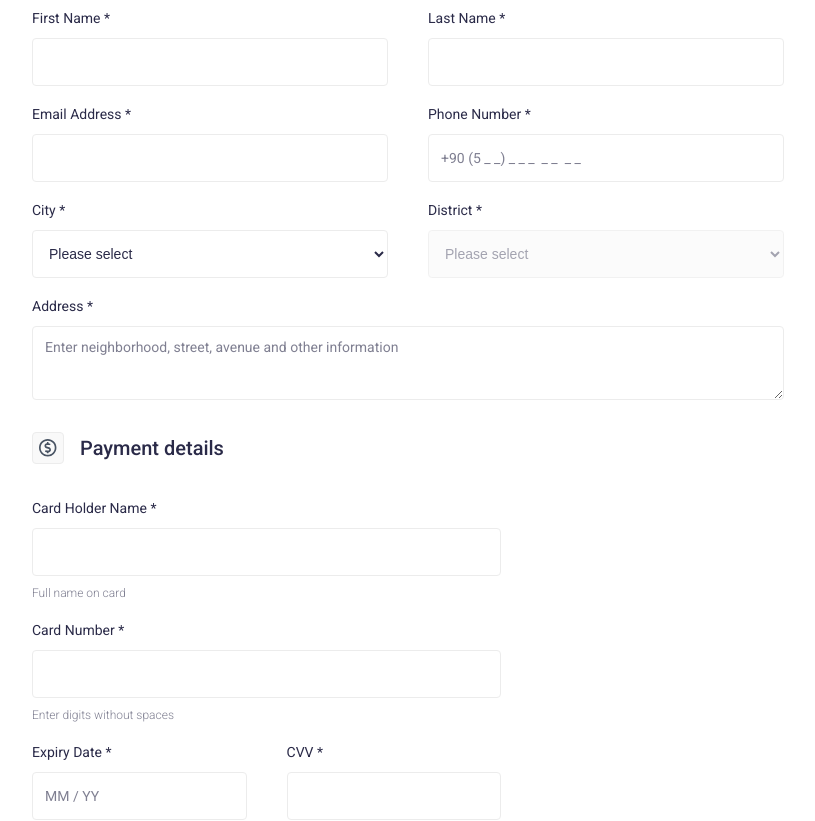
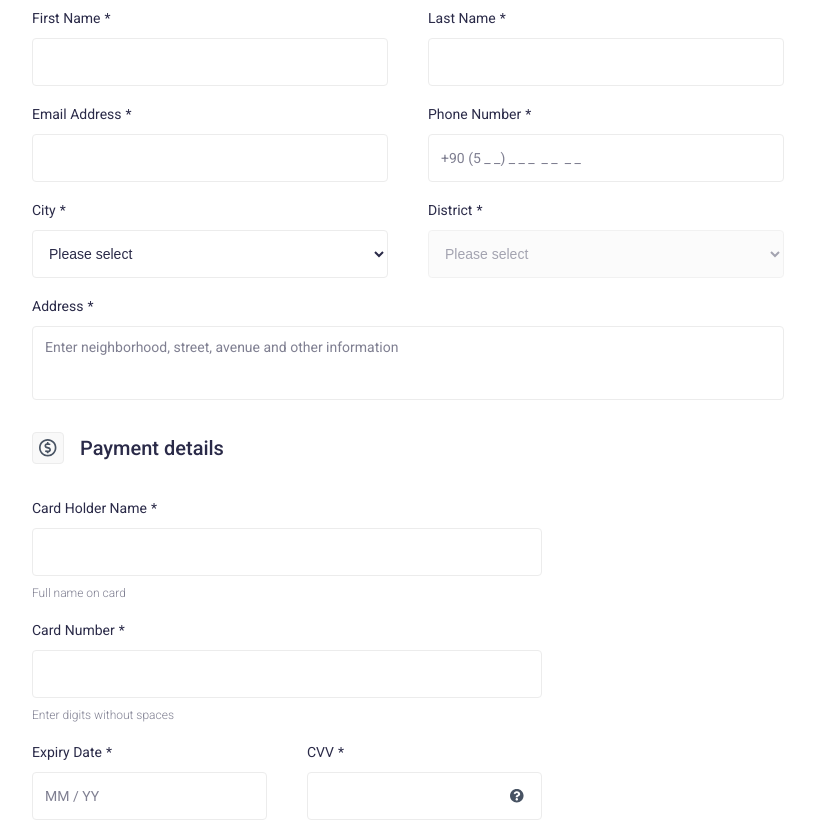
Before and after one commit to yasinakbulut25/taas-ecommerce, a Nuxt app: page /checkout in a window 1280 px wide. Shown: the part 380-1201 px from the top of the page, without its empty margins (24-839 px from the left). Built offline with nearby package versions, Linux system fonts and the light colour scheme.

Commit message:
refactor: form fields to use common component

```diff
--- a/app/assets/css/form.css
+++ b/app/assets/css/form.css
@@ -44,11 +44,19 @@
   grid-column: span 2;
 }
 
-label {
+.form-label {
   color: var(--text-primary);
   font-weight: 400;
   font-size: 14px;
   line-height: 24px;
+  display: flex;
+  align-items: center;
+  gap: 0.25rem;
+}
+
+.input-wrapper {
+  width: 100%;
+  position: relative;
 }
 
 input,
@@ -63,6 +71,22 @@ textarea {
   border-radius: 4px;
   font-size: 14px;
   outline: none;
+  resize: none;
+}
+
+.input-wrapper.has-end input {
+  padding-right: 2.5rem;
+}
+
+.input-end {
+  position: absolute;
+  width: 2.5rem;
+  top: 50%;
+  right: 0;
+  transform: translateY(-50%);
+  display: flex;
+  align-items: center;
+  padding-left: 0.5rem;
 }
 
 input::placeholder,
--- a/app/components/PaymentDetails.vue
+++ b/app/components/PaymentDetails.vue
@@ -7,30 +7,36 @@
 
     <div class="payment-container">
       <form class="form-grid">
-        <div class="form-group full-grid">
-          <label for="name">Card Holder Name *</label>
-          <input id="name" placeholder="" />
-          <span class="hint">Full name on card</span>
-        </div>
+        <BaseInput
+          id="cardName"
+          label="Card Holder Name"
+          placeholder=""
+          hint="Full name on card"
+          :isRequired="true"
+          :fullGrid="true"
+        />
 
-        <div class="form-group full-grid">
-          <label for="cardNumber">Card Number *</label>
-          <input id="cardNumber" placeholder="" />
-          <span class="hint">Enter digits without spaces</span>
-        </div>
+        <BaseInput
+          id="cardNumber"
+          label="Card Number"
+          placeholder=""
+          hint="Enter digits without spaces"
+          :isRequired="true"
+          :fullGrid="true"
+        />
 
-        <div class="form-group">
-          <label for="expiryDate">Expiry Date *</label>
-          <input id="expiryDate" placeholder="MM / YY" />
-        </div>
+        <BaseInput
+          id="expiryDate"
+          label="Expiry Date"
+          placeholder="MM / YY"
+          :isRequired="true"
+        />
 
-        <div class="form-group">
-          <label for="cvv">CVV *</label>
-          <div class="cvv-input">
-            <input id="cvv" type="text" />
-            <span class="info-icon">?</span>
-          </div>
-        </div>
+        <BaseInput id="cvv" label="CVV" placeholder="" :isRequired="true">
+          <template #icon>
+            <QuestionMarkIcon />
+          </template>
+        </BaseInput>
 
         <div class="form-footer full-grid">
           <p class="required-note">* Required fields</p>
@@ -45,6 +51,8 @@
 
 <script setup>
 import PaymentIcon from "~/assets/icons/PaymentIcon.svg";
+import QuestionMarkIcon from "~/assets/icons/QuestionMarkIcon.svg";
+import BaseInput from "@/components/form/BaseInput.vue";
 </script>
 
 <style scoped>
--- a/app/components/ShippingDetails.vue
+++ b/app/components/ShippingDetails.vue
@@ -6,45 +6,61 @@
     </div>
 
     <form class="form-grid">
-      <div class="form-group">
-        <label for="name">First Name *</label>
-        <input id="name" placeholder="" />
-      </div>
+      <BaseInput
+        id="name"
+        label="First Name"
+        placeholder=""
+        :isRequired="true"
+      />
+
+      <BaseInput
+        id="lastName"
+        label="Last Name"
+        placeholder=""
+        :isRequired="true"
+      />
+
+      <BaseInput
+        id="email"
+        type="email"
+        label="Email Address"
+        placeholder=""
+        :isRequired="true"
+      />
+
+      <BaseInput
+        id="phoneNumber"
+        label="Phone Number"
+        placeholder="+90 (5 _ _) _ _ _  _ _  _ _"
+        :isRequired="true"
+      />
 
       <div class="form-group">
-        <label for="lastName">Last Name *</label>
-        <input id="lastName" placeholder="" />
-      </div>
-
-      <div class="form-group">
-        <label for="email">Email Address *</label>
-        <input type="email" id="email" placeholder="" />
-      </div>
-
-      <div class="form-group">
-        <label for="phoneNumber">Phone Number *</label>
-        <input id="phoneNumber" placeholder="+90 (5 _ _) _ _ _  _ _  _ _" />
-      </div>
-
-      <div class="form-group">
-        <label for="city">City *</label>
-        <select id="city">
+        <label for="city" class="form-label">
+          City <span class="required">*</span>
+        </label>
+        <select id="city" required>
           <option>Please select</option>
           <option value="Istanbul">Istanbul</option>
         </select>
       </div>
 
       <div class="form-group">
-        <label for="district">District *</label>
-        <select id="district" disabled>
+        <label for="district" class="form-label">
+          District <span class="required">*</span>
+        </label>
+        <select id="district" disabled required>
           <option>Please select</option>
         </select>
       </div>
 
       <div class="form-group full-grid">
-        <label for="address">Address *</label>
+        <label for="address" class="form-label">
+          Address <span class="required">*</span>
+        </label>
         <textarea
           id="address"
+          required
           rows="3"
           placeholder="Enter neighborhood, street, avenue and other information"
         ></textarea>
@@ -55,4 +71,5 @@
 
 <script setup>
 import ShippingIcon from "~/assets/icons/ShippingIcon.svg";
+import BaseInput from "@/components/form/BaseInput.vue";
 </script>
--- /dev/null
+++ b/app/components/form/BaseInput.vue
@@ -0,0 +1,60 @@
+<template>
+  <div class="form-group" :class="{ 'full-grid': fullGrid }">
+    <label v-if="label" :for="id" class="form-label">
+      {{ label }}
+      <span v-if="isRequired" class="required">*</span>
+    </label>
+
+    <div class="input-wrapper" :class="{ 'has-end': $slots.icon }">
+      <input
+        :id="id"
+        :type="type"
+        :placeholder="placeholder"
+        :disabled="disabled"
+      />
+
+      <div v-if="$slots.icon" class="input-end">
+        <slot name="icon" />
+      </div>
+    </div>
+
+    <span v-if="hint" class="hint">{{ hint }}</span>
+  </div>
+</template>
+
+<script setup>
+defineProps({
+  id: {
+    type: String,
+    default: "",
+  },
+  label: {
+    type: String,
+    default: "",
+  },
+  placeholder: {
+    type: String,
+    default: "",
+  },
+  type: {
+    type: String,
+    default: "text",
+  },
+  hint: {
+    type: String,
+    default: "",
+  },
+  fullGrid: {
+    type: Boolean,
+    default: false,
+  },
+  isRequired: {
+    type: Boolean,
+    default: false,
+  },
+  disabled: {
+    type: Boolean,
+    default: false,
+  },
+});
+</script>
```
Also changed, not shown: app/assets/icons/QuestionMarkIcon.svg (added).
